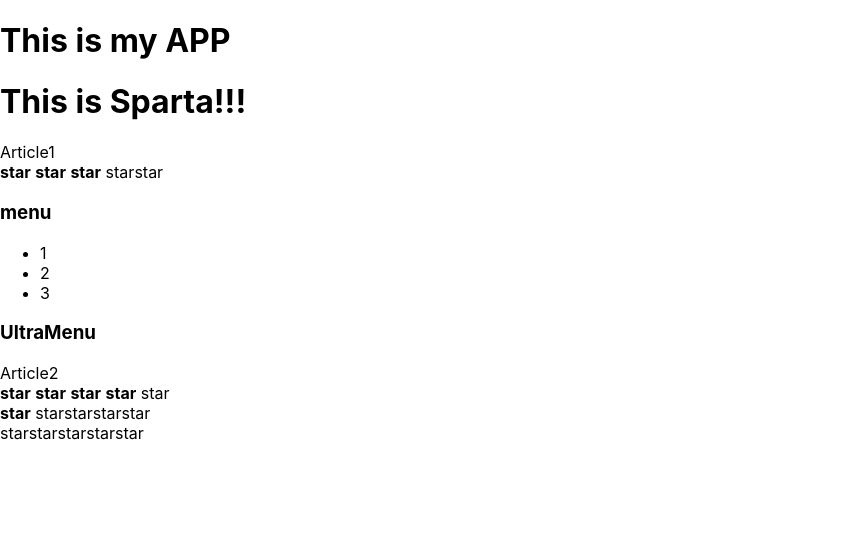
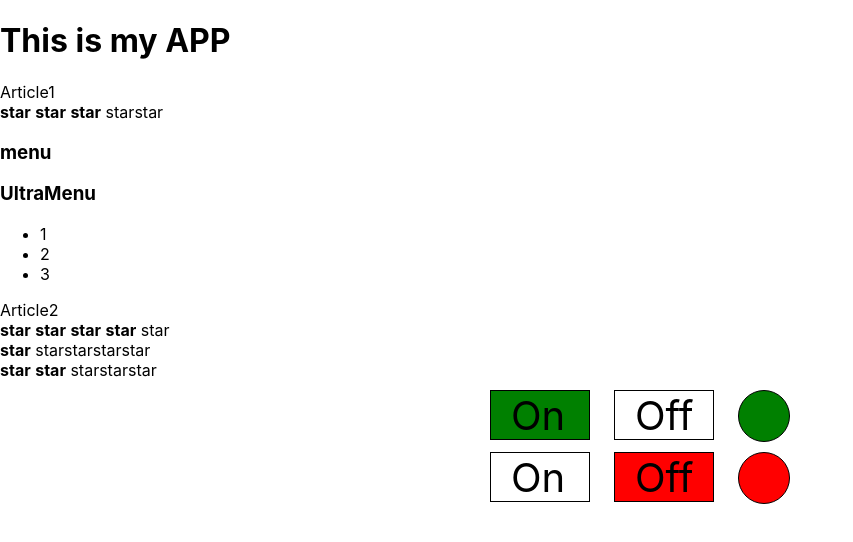
Before and after one commit to grok88/new_Dima_video, a React (Create React App) app: page / in a window 1280 px wide. Shown: the top 542 px of the page, without its empty margins (0-853 px from the left). Built offline with nearby package versions, Linux system fonts and the light colour scheme.

Commit message:
Lesson 5 is done

```diff
--- a/src/App.tsx
+++ b/src/App.tsx
@@ -2,13 +2,12 @@ import React from 'react';
 import './App.css';
 import {Accordion} from "./components/accordion/Accordion";
 import {Rating} from "./components/rating/Rating";
+import OnOff from './components/onOff/OnOff';
 
 function App() {
-    debugger
     return (
         <div>
             <PageTitle title={'This is my APP'}/>
-            <PageTitle title={'This is Sparta!!!'}/>
             Article1
             <Rating value={3}/>
             <Accordion title={'menu'} collapsed={true}/>
@@ -16,7 +15,9 @@ function App() {
             Article2
             <Rating value={4}/>
             <Rating value={1}/>
-            <Rating value={0}/>
+            <Rating value={2}/>
+            <OnOff onOff={true}/>
+            <OnOff onOff={false}/>
         </div>
     );
 }
--- a/src/components/accordion/Accordion.tsx
+++ b/src/components/accordion/Accordion.tsx
@@ -7,15 +7,12 @@ type AccordionType = {
 
 export function Accordion(props: AccordionType) {
     const {title, collapsed} = props;
-    return collapsed ?  <div>
-                            <AccordionTitle title={title}/>
-                            <AccordionBody/>
-                        </div> :
-                        <div>
-                            <AccordionTitle title={title}/>
-                        </div>
+    return <div>
+        <AccordionTitle title={title}/>
+        {!collapsed && <AccordionBody/>}
+    </div>
+}
 
-}
 type AccordionTitleType = {
     title: string
 }
--- /dev/null
+++ b/src/components/onOff/OnOff.module.css
@@ -0,0 +1,39 @@
+
+.onOffBlock{
+    width: 300px;
+    display: flex;
+    justify-content: space-between;
+    margin: 10px auto;
+    /*text-align: center;*/
+}
+
+.rect {
+    width: 100px;
+    height: 50px;
+    border:1px solid;
+    padding-left: 10px;
+    font-size: 40px;
+    box-sizing: border-box;
+    padding-left: 20px;
+}
+
+.elem1{
+
+}
+.elem2{
+
+}
+.circle{
+    width: 50px;
+    height: 50px;
+    border:1px solid;
+    border-radius: 50px;
+}
+
+.on{
+    background-color: green;
+}
+
+.off{
+    background-color: red;
+}
--- /dev/null
+++ b/src/components/onOff/OnOff.tsx
@@ -0,0 +1,25 @@
+import React from "react";
+import style from './OnOff.module.css' ;
+
+type OnOffPropsType = {
+    onOff:boolean
+}
+const OnOff = (props:OnOffPropsType) => {
+    const {onOff} = props;
+
+    return (
+        <div className={style.onOffBlock}>
+            <div className={onOff ? `${style.rect} ${style.on}` : `${style.rect}`}>
+                On
+            </div>
+            <div className={onOff ? `${style.rect}` : `${style.rect} ${style.off}`}>
+                Off
+            </div>
+            <div className={onOff ? style.circle + " " + style.on : style.circle + " " + style.off }>
+
+            </div>
+        </div>
+    );
+}
+
+export default OnOff;
--- a/src/components/rating/Rating.tsx
+++ b/src/components/rating/Rating.tsx
@@ -6,56 +6,13 @@ type RatingPropsType = {
 
 export function Rating(props: RatingPropsType) {
     const {value} = props;
-    switch (value) {
-        case 1:
-            return <div>
-                <Star selected={true}/>
-                <Star selected={false}/>
-                <Star selected={false}/>
-                <Star selected={false}/>
-                <Star selected={false}/>
-            </div>
-        case 2:
-            return <div>
-                <Star selected={true}/>
-                <Star selected={true}/>
-                <Star selected={false}/>
-                <Star selected={false}/>
-                <Star selected={false}/>
-            </div>
-        case 3:
-            return <div>
-                <Star selected={true}/>
-                <Star selected={true}/>
-                <Star selected={true}/>
-                <Star selected={false}/>
-                <Star selected={false}/>
-            </div>
-        case 4:
-            return <div>
-                <Star selected={true}/>
-                <Star selected={true}/>
-                <Star selected={true}/>
-                <Star selected={true}/>
-                <Star selected={false}/>
-            </div>
-        default:
-            return <div>
-                <Star selected={false}/>
-                <Star selected={false}/>
-                <Star selected={false}/>
-                <Star selected={false}/>
-                <Star selected={false}/>
-            </div>
-    }
-
     return (
         <div>
-            <Star selected={true}/>
-            <Star selected={true}/>
-            <Star selected={false}/>
-            <Star selected={false}/>
-            <Star selected={false}/>
+            <Star selected={value > 0}/>
+            <Star selected={value > 1}/>
+            <Star selected={value > 2}/>
+            <Star selected={value > 3}/>
+            <Star selected={value > 4}/>
         </div>
     );
 }
@@ -66,6 +23,6 @@ type StarPropsType = {
 
 function Star(props: StarPropsType) {
     const {selected} = props;
-    return selected === true ? <span><b>star</b> </span> : <span>star</span>;
+    return selected ? <span><b>star</b> </span> : <span>star</span>;
 
 }
```
